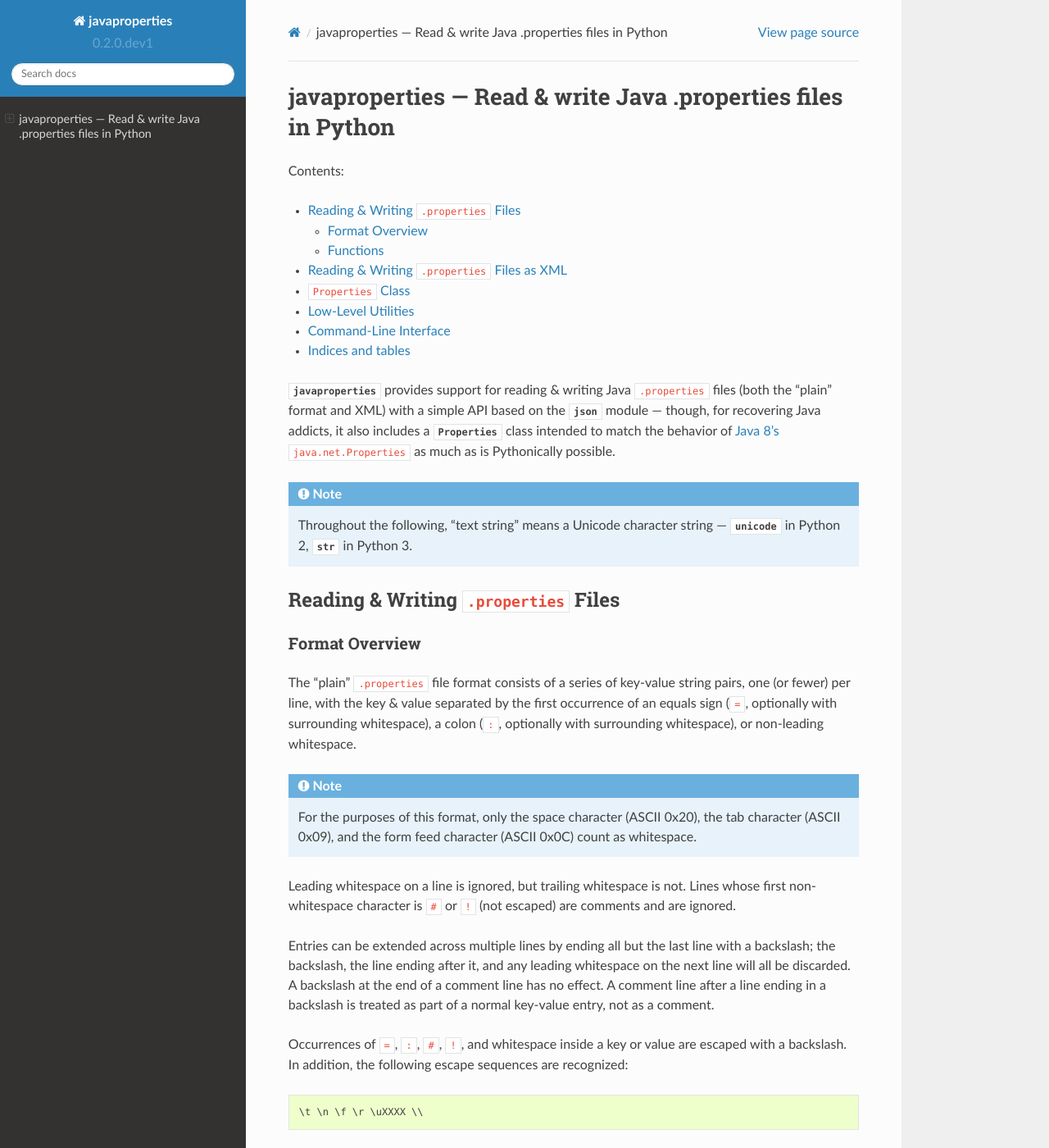
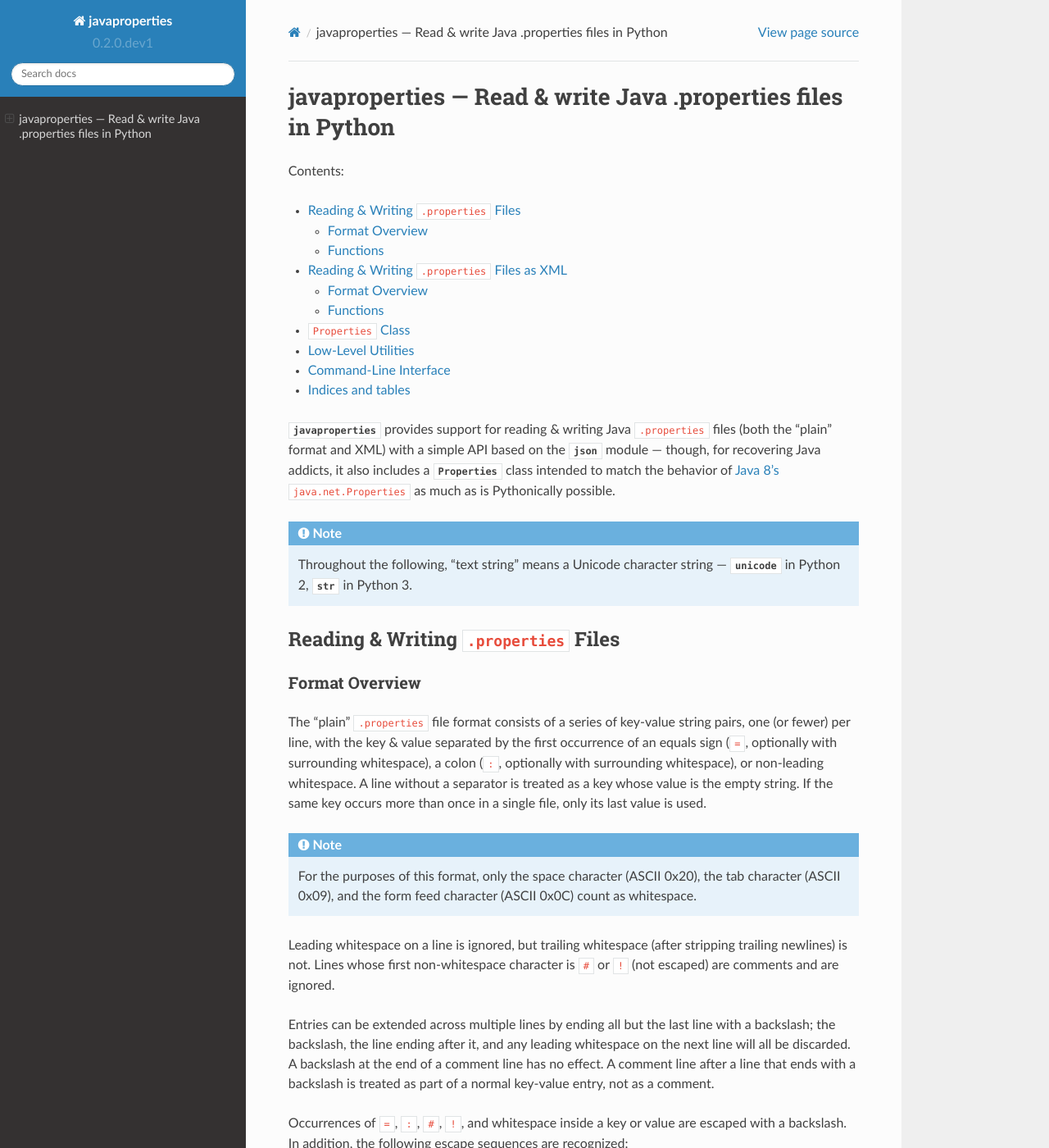
Before and after one commit to jwodder/javaproperties, a Sphinx documentation site: the page built from docs/index.rst, in a window 1280 px wide and 1400 px high. Shown: the whole window at 82% size. Built offline with Sphinx 7.4.7 and the Read the Docs theme 2.0.0, drawn with Linux system fonts in a browser that asks for light colours; some of the changed text lies outside the part shown.

Commit message:
More describing of file formats

```diff
--- a/docs/index.rst
+++ b/docs/index.rst
@@ -31,7 +31,9 @@
 string pairs, one (or fewer) per line, with the key & value separated by the
 first occurrence of an equals sign (``=``, optionally with surrounding
 whitespace), a colon (``:``, optionally with surrounding whitespace), or
-non-leading whitespace.
+non-leading whitespace.  A line without a separator is treated as a key whose
+value is the empty string.  If the same key occurs more than once in a single
+file, only its last value is used.
 
 .. note::
 
@@ -39,15 +41,15 @@
     tab character (ASCII 0x09), and the form feed character (ASCII 0x0C) count
     as whitespace.
 
-Leading whitespace on a line is ignored, but trailing whitespace is not.  Lines
-whose first non-whitespace character is ``#`` or ``!`` (not escaped) are
-comments and are ignored.
+Leading whitespace on a line is ignored, but trailing whitespace (after
+stripping trailing newlines) is not.  Lines whose first non-whitespace
+character is ``#`` or ``!`` (not escaped) are comments and are ignored.
 
 Entries can be extended across multiple lines by ending all but the last line
 with a backslash; the backslash, the line ending after it, and any leading
 whitespace on the next line will all be discarded.  A backslash at the end of a
-comment line has no effect.  A comment line after a line ending in a backslash
-is treated as part of a normal key-value entry, not as a comment.
+comment line has no effect.  A comment line after a line that ends with a
+backslash is treated as part of a normal key-value entry, not as a comment.
 
 Occurrences of ``=``, ``:``, ``#``, ``!``, and whitespace inside a key or value
 are escaped with a backslash.  In addition, the following escape sequences are
@@ -65,7 +67,6 @@
 
 Functions
 ---------
-
 .. autofunction:: dump
 .. autofunction:: dumps
 .. autofunction:: load
@@ -73,6 +74,25 @@
 
 Reading & Writing ``.properties`` Files as XML
 ==============================================
+
+Format Overview
+---------------
+
+The XML ``.properties`` file format encodes a series of key-value string pairs
+(and optionally also a comment) as an XML document conforming to the following
+Document Type Definition (published at
+<http://java.sun.com/dtd/properties.dtd>):
+
+.. code-block:: dtd
+
+    <!ELEMENT properties (comment?, entry*)>
+    <!ATTLIST properties version CDATA #FIXED "1.0">
+    <!ELEMENT comment (#PCDATA)>
+    <!ELEMENT entry (#PCDATA)>
+    <!ATTLIST entry key CDATA #REQUIRED>
+
+Functions
+---------
 .. autofunction:: dump_xml
 .. autofunction:: dumps_xml
 .. autofunction:: load_xml
```
Also changed, not shown: TODO.md (+0 -2 lines).
